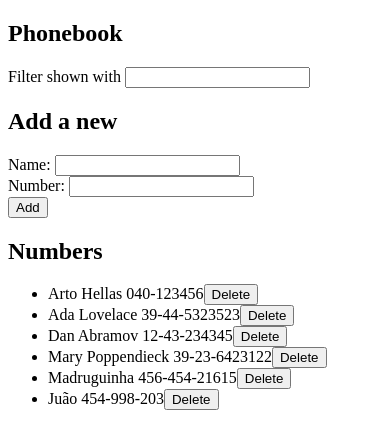
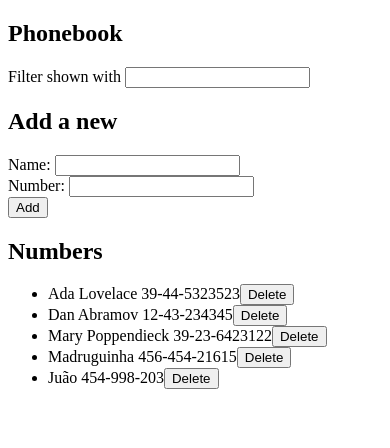
Before and after one commit to Gersoncs107/courseinfo, a React (Create React App) app: page / in a window 390 px wide. Shown: the top 448 px of the page. Built offline with nearby package versions, Linux system fonts and the light colour scheme; data requests are answered from the project's data file.

Commit message:
phonebook

```diff
--- a/db.json
+++ b/db.json
@@ -1,32 +1,27 @@
 {
   "persons": [
     {
-      "name": "Arto Hellas",
-      "number": "040-123456",
-      "id": 1
-    },
-    {
       "name": "Ada Lovelace",
       "number": "39-44-5323523",
-      "id": 2
+      "id": "2"
     },
     {
       "name": "Dan Abramov",
       "number": "12-43-234345",
-      "id": 3
+      "id": "3"
     },
     {
       "name": "Mary Poppendieck",
       "number": "39-23-6423122",
-      "id": 4
+      "id": "4"
     },
     {
-      "id": 5,
+      "id": "5",
       "name": "Madruguinha",
       "number": "456-454-21615"
     },
     {
-      "id": 6,
+      "id": "6",
       "name": "Juão",
       "number": "454-998-203"
     }
--- a/src/App.js
+++ b/src/App.js
@@ -65,6 +65,10 @@ const App = () => {
   };
 
   const deleteContact = (id) => {
+    axios.delete(`http://localhost:3001/persons/${id}`)
+    .then((response) => {
+      setPersons(persons.filter())
+    })
     setPersons(persons.filter(person => person.id !== id))
   }
 
```
